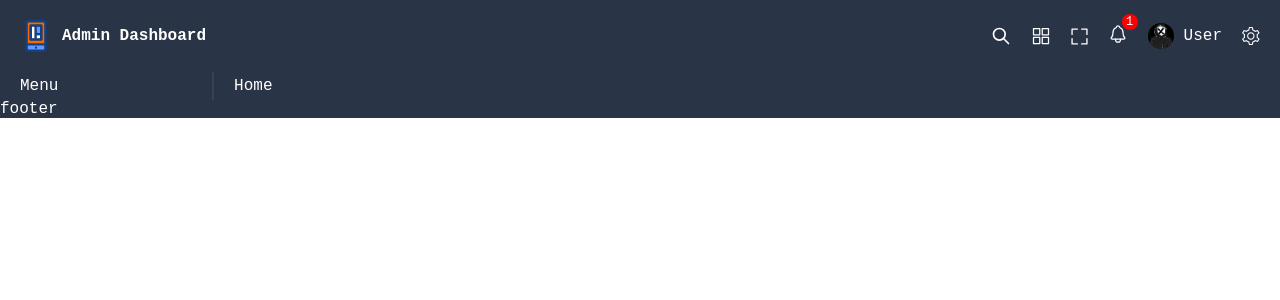
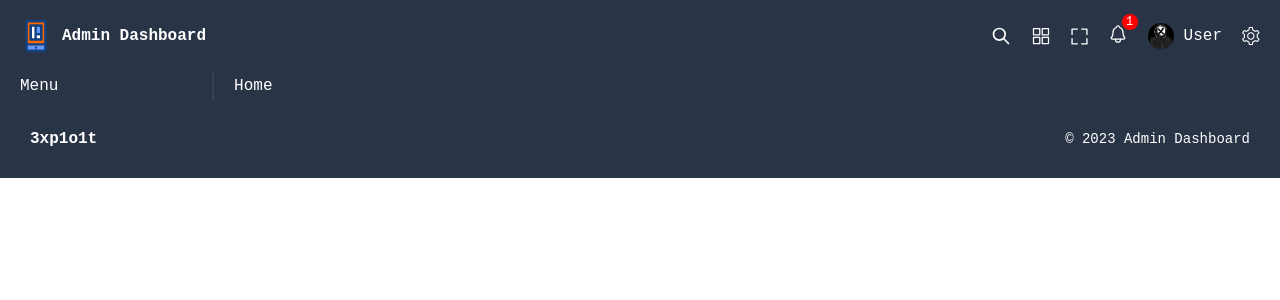
Before and after one commit to 3xp1o1t/React-Admin-Dashboard, a React (Vite) app: page / in a window 1280 px wide. Shown: the top 300 px of the page. Built offline with nearby package versions, Linux system fonts and the light colour scheme.

Commit message:
Added: Footer styles

```diff
--- a/src/components/footer/Footer.tsx
+++ b/src/components/footer/Footer.tsx
@@ -1,6 +1,11 @@
 import './footer.scss';
 const Footer = () => {
-  return <div className="footer">footer</div>;
+  return (
+    <div className="footer">
+      <span>3xp1o1t</span>
+      <span>&copy; 2023 Admin Dashboard</span>
+    </div>
+  );
 };
 
 export default Footer;
--- a/src/components/footer/footer.scss
+++ b/src/components/footer/footer.scss
@@ -1,2 +1,16 @@
 .footer {
+  display: flex;
+  align-items: center;
+  justify-content: space-between;
+  padding: 30px;
+
+  span {
+    &:first-child {
+      font-weight: bold;
+    }
+
+    &:last-child {
+      font-size: 14px;
+    }
+  }
 }
```
